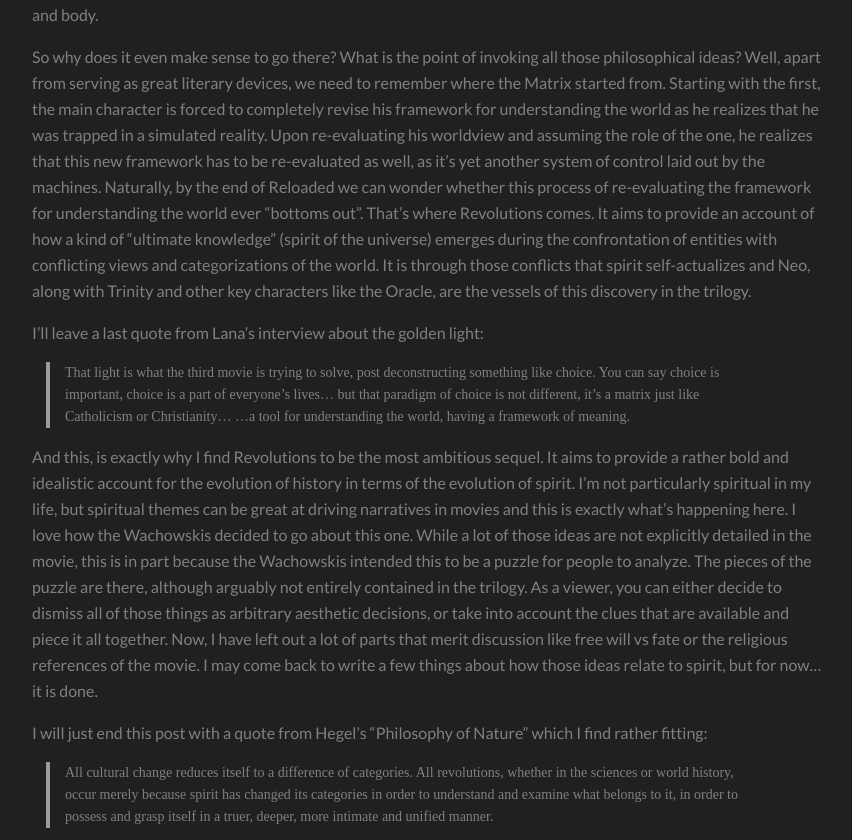
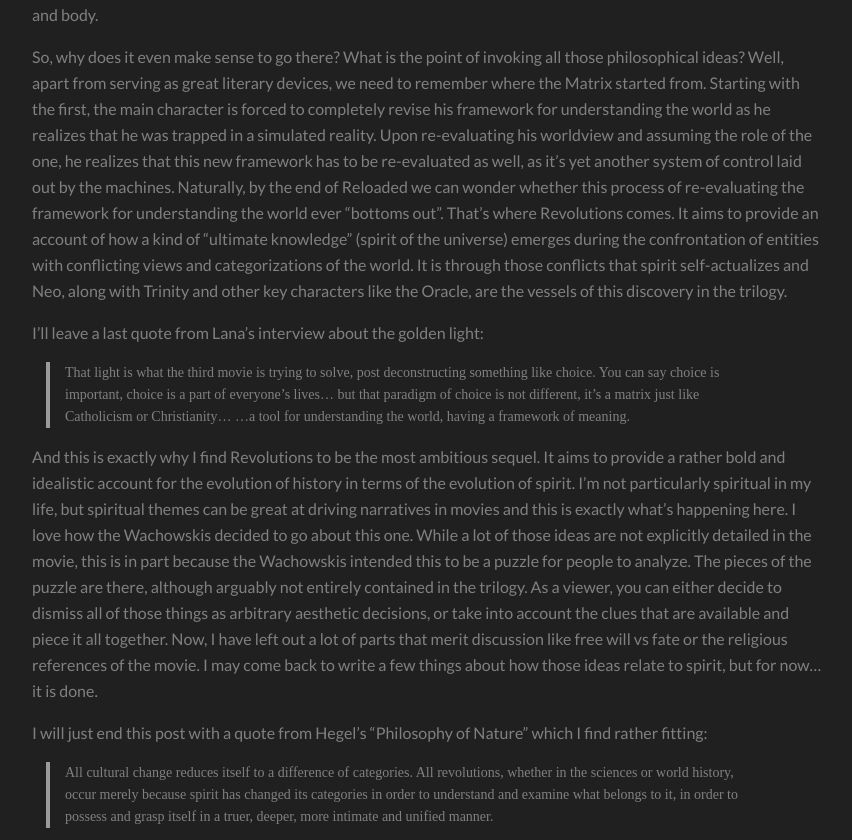
Before and after one commit to Stalence/stalence.github.io, a Jekyll site: the page built from _posts/2021-12-30-The Matrix Dialectics.md, in a window 1280 px wide and 1400 px high, scrolled down 7572 px. Shown: the part 213-1053 px from the top of the window, without its empty margins (213-1065 px from the left). Built offline with Jekyll 4.4.1, drawn with Linux system fonts in a browser that asks for light colours; a script that is not in the unit is left out; grey boxes are pictures that could not be loaded.

Commit message:
Update 2021-12-30-The Matrix Dialectics.md

```diff
--- a/_posts/2021-12-30-The Matrix Dialectics.md
+++ b/_posts/2021-12-30-The Matrix Dialectics.md
@@ -160,7 +160,7 @@
 [![machine city][10]][10]
 Given Lana's words about transcending the Cartesian dilemma, it's fair to assume that this is a deliberate choice, meant to signify the unification of the worlds of mind and body.
 
-So why does it even make sense to go there? What is the point of invoking all those philosophical ideas? Well, apart from serving as great literary devices, we need to remember where the Matrix started from.
+So, why does it even make sense to go there? What is the point of invoking all those philosophical ideas? Well, apart from serving as great literary devices, we need to remember where the Matrix started from.
 Starting with the first, the main character is forced to completely revise his framework for understanding the world as he realizes that he was trapped in a simulated reality. Upon re-evaluating his worldview and assuming the role of the one, he realizes that this new framework has to be re-evaluated as well, as it's yet another system of control laid out by the machines. Naturally, by the end of Reloaded we can wonder
 whether this process of re-evaluating the framework for understanding the world ever "bottoms out". That's where Revolutions comes. It aims to provide an account of how a kind of "ultimate knowledge" (spirit of the universe) emerges during the confrontation of entities with conflicting views and categorizations of the world. It is through those conflicts that spirit self-actualizes and Neo, along with Trinity and other key characters like the Oracle, are the vessels of this discovery in the trilogy.
 
@@ -168,7 +168,7 @@
 > That light is what the third movie is trying to solve, post deconstructing something like choice. You can say choice is important, choice is a part of everyone's lives... but that paradigm of choice is not different, it's a matrix just like Catholicism or Christianity...
 >...a tool for understanding the world, having a framework of meaning.
 
-And this, is exactly why I find Revolutions to be the most ambitious sequel. It aims to provide a rather bold and idealistic account for the evolution of history in terms of the evolution of spirit. I'm not particularly spiritual in my life, but spiritual themes can be great at driving narratives in movies and this is exactly what's happening here.
+And this is exactly why I find Revolutions to be the most ambitious sequel. It aims to provide a rather bold and idealistic account for the evolution of history in terms of the evolution of spirit. I'm not particularly spiritual in my life, but spiritual themes can be great at driving narratives in movies and this is exactly what's happening here.
 I love how the Wachowskis decided to go about this one.
 While a lot of those ideas are not explicitly detailed in the movie, this is in part because the Wachowskis intended this to be a puzzle for people to analyze.
 The pieces of the puzzle are there, although arguably not entirely contained in the trilogy. As a viewer, you can either decide to dismiss all of those things as arbitrary aesthetic decisions, or take into account the clues that are available and piece it all together. Now, I have left out a lot of parts that merit discussion like free will vs fate or the religious references of the movie. I may come back to write a few things about how those ideas relate to spirit, but for now... it is done.
```
